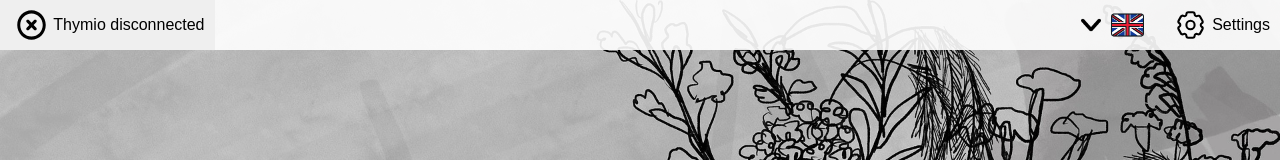
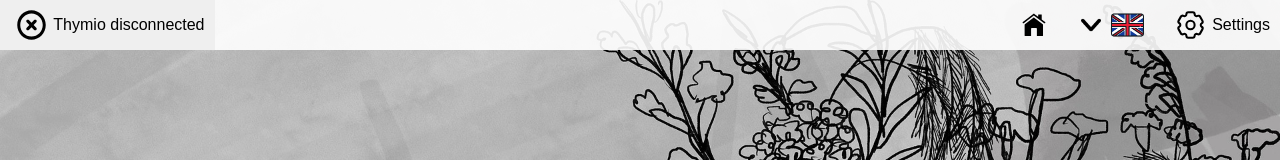
Before and after one commit to HopperOkoyl/thymio-sthymuli-interface, a Vue app in the folder vue-sthymuli/: page / in a window 1280 px wide. Shown: the top 160 px of the page. Built offline with nearby package versions, Linux system fonts and the light colour scheme.

Commit message:
Add home button to topbar

```diff
--- a/vue-sthymuli/src/App.vue
+++ b/vue-sthymuli/src/App.vue
@@ -15,6 +15,7 @@
   import flagIT from './assets/FlagIT.png';
   import flagEN from './assets/FlagEN.png';
   import dropDownArrow from './assets/drop-down-arrow.png';
+  import home from './assets/noun-house-6718391.svg';
 
   export default {
     components: {
@@ -39,6 +40,7 @@
         flagEN,
         flagIT,
         dropDownArrow,
+        home,
       }
     },
     //TODO: Adding router for navigation
@@ -64,6 +66,9 @@
       <div class="top-bar-section empty"></div>
       <div class="top-bar-section right-section">
         <div id="top-bar-right">
+          <div id="home" class="top-bar-elem">
+            <button class="no-button"><RouterLink :to="{name: 'Home'}"><img class="icon-image" :src="home" alt="Home"></RouterLink></button>
+          </div>
           <div id="language" class="top-bar-elem">
             <button class="back no-button"><img class="icon-image smaller" :src="dropDownArrow" alt="Drop down arrow"></img><img class="icon-image" :src="flagEN" alt="Flag"></img></button>
           </div>
```
